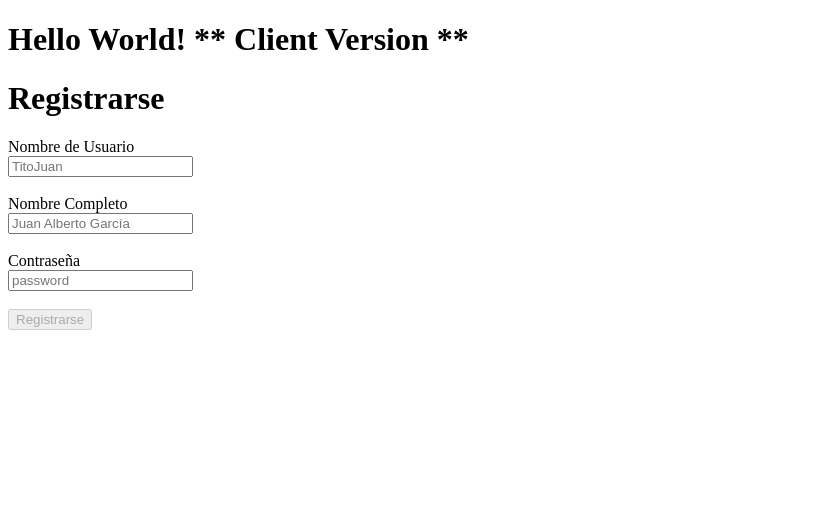
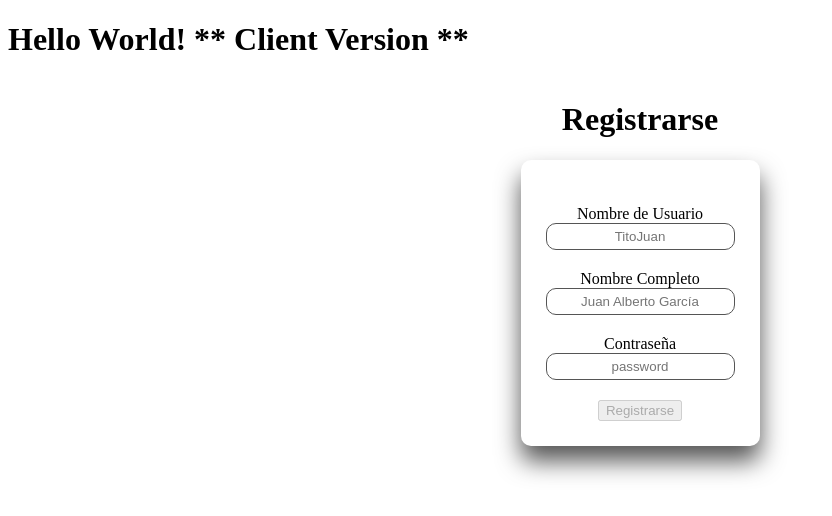
Before and after one commit to RubisRage/Meeting-Manager-PS, an Angular app in the folder Client/: page / in a window 1280 px wide. Shown: the top 516 px of the page, without its empty margins (0-832 px from the left). Built offline with nearby package versions, Linux system fonts and the light colour scheme.

Commit message:
Change the stetics and some Parameters
Changed the aesthetics of the registration page, and changed some parameters to be consistent with the master branch and the API.

```diff
--- a/Client/src/app/app.component.css
+++ b/Client/src/app/app.component.css
@@ -0,0 +1,4 @@
+signup-form{
+    display: grid;
+    justify-content: center;
+}
--- a/Client/src/app/app.component.html
+++ b/Client/src/app/app.component.html
@@ -1,4 +1,14 @@
+<!DOCTYPE html>
+<html lang="en">
+<head>
+  <meta charset="UTF-8">
+  <meta http-equiv="X-UA-Compatible" content="IE=edge">
+  <meta name="viewport" content="width=device-width, initial-scale=1.0">
+</head>
+<body>
 
+</body>
+</html>
 <h1>
   {{ someValue }}
 </h1>
--- a/Client/src/app/interface/User.ts
+++ b/Client/src/app/interface/User.ts
@@ -1,5 +1,5 @@
 export interface User {
-    username: string;
-    fullname: string;
-    password: string;
+    username:string,
+    realName:string,
+    password:string
 }
--- a/Client/src/app/signup-form/signup-form.component.css
+++ b/Client/src/app/signup-form/signup-form.component.css
@@ -0,0 +1,51 @@
+body{
+    background-color: grey;
+}
+
+.title{
+    text-align: center;
+}
+
+.cont{
+    display: grid;
+    justify-content: center;
+    padding: 25px;
+    border-radius: 10px;
+    box-shadow: 0px 15px 25px #555;
+}
+
+.cent{
+    text-align: center;
+    margin-top: 20px
+}
+
+.invalid-feedback{
+    color: white;
+    box-shadow: 0px 5px 10px rgba(167, 54, 54, 0.95);
+    background-color: rgba(167, 54, 54, 0.75);
+    border-radius: 5px;
+    margin-top: 5px;
+    padding: 5px;
+}
+
+input[type="text"],
+input[type="password"]/*,
+button[type="submit"]*/
+{
+    border-radius: 10px;
+    border: 1px solid #555;
+    padding: 5px;
+    text-align: center;
+}
+
+input[type="text"]::placeholder,
+input[type="password"]::placeholder{
+    text-align: center;
+}
+
+/*
+button[type="submit"]{
+    background-color: #555;
+    color: aliceblue;
+    padding: 10px;
+}*/
--- a/Client/src/app/signup-form/signup-form.component.html
+++ b/Client/src/app/signup-form/signup-form.component.html
@@ -2,6 +2,7 @@
 <div class="cont">
     <form (ngSubmit)="submit()" #forma="ngForm">
         <!-- Username -->
+        <div class="cent">
             <label for="username">Nombre de Usuario</label><br/>
             <input type="text"
                 #username="ngModel"
@@ -25,13 +26,15 @@
                 <div *ngIf="username.errors?.['pattern']">
                     El nombre de usuario solo puede tener letras, números y "_".
                 </div>
-        </div><br/><br/>
+            </div>
+        </div>
 
         <!-- Fullname -->
+        <div class="cent">
             <label for="fullname">Nombre Completo</label><br/>
             <input type="text"
                 #fullname="ngModel"
-            [(ngModel)]="register.fullname"
+                [(ngModel)]="register.realName"
                 placeholder="Juan Alberto García"
                 class="form-control"
                 name="fullname"
@@ -46,9 +49,11 @@
                 <div *ngIf="fullname.errors?.['pattern']">
                     Solo se pueden escribir letras.
                 </div>
-        </div><br/><br/>
+            </div>
+        </div>
 
         <!-- Contraseña -->
+        <div class="cent">
             <label for="password">Contraseña</label><br/>
             <input type="password"
                 #password="ngModel"
@@ -64,11 +69,10 @@
                     El nombre de usuario es obligatorio.
                 </div>
             </div>
-        <br/><br/>
-        <div class="row">
-            <div class="col-lg">
-                <button type="submit" [disabled]="forma.invalid" class="sing-up-btn">Registrarse</button>
         </div>
+
+        <div class="cent">
+            <button type="submit" [disabled]="forma.invalid">Registrarse</button>
         </div>
     </form>
 </div>
--- a/Client/src/app/signup-form/signup-form.component.ts
+++ b/Client/src/app/signup-form/signup-form.component.ts
@@ -13,11 +13,12 @@ import { HttpClient } from '@angular/common/http';
 })
 export class TemplateFormComponent{
 
-  APIRoute = "localhost:8080/users/";
+  //Direccion a la que se redirigirá
+  APIRoute = "localhost:8080/api/users/";
 
   register: User = {
     username:"",
-    fullname:"",
+    realName:"",
     password:""
   }
 
@@ -25,11 +26,6 @@ export class TemplateFormComponent{
   constructor( private http: HttpClient) {}
 
   submit(){
-    console.log('username = ' + this.register.username);
-    console.log('Fullname = ' + this.register.fullname);
-    console.log('Password = ' + this.register.password);
-    console.log(this.register);
-    return this.http.post(this.APIRoute + "", this.register);
-
+    return this.http.post(this.APIRoute, this.register);
   }
 }
```
Lines whose indentation alone changed are shown as unchanged.
